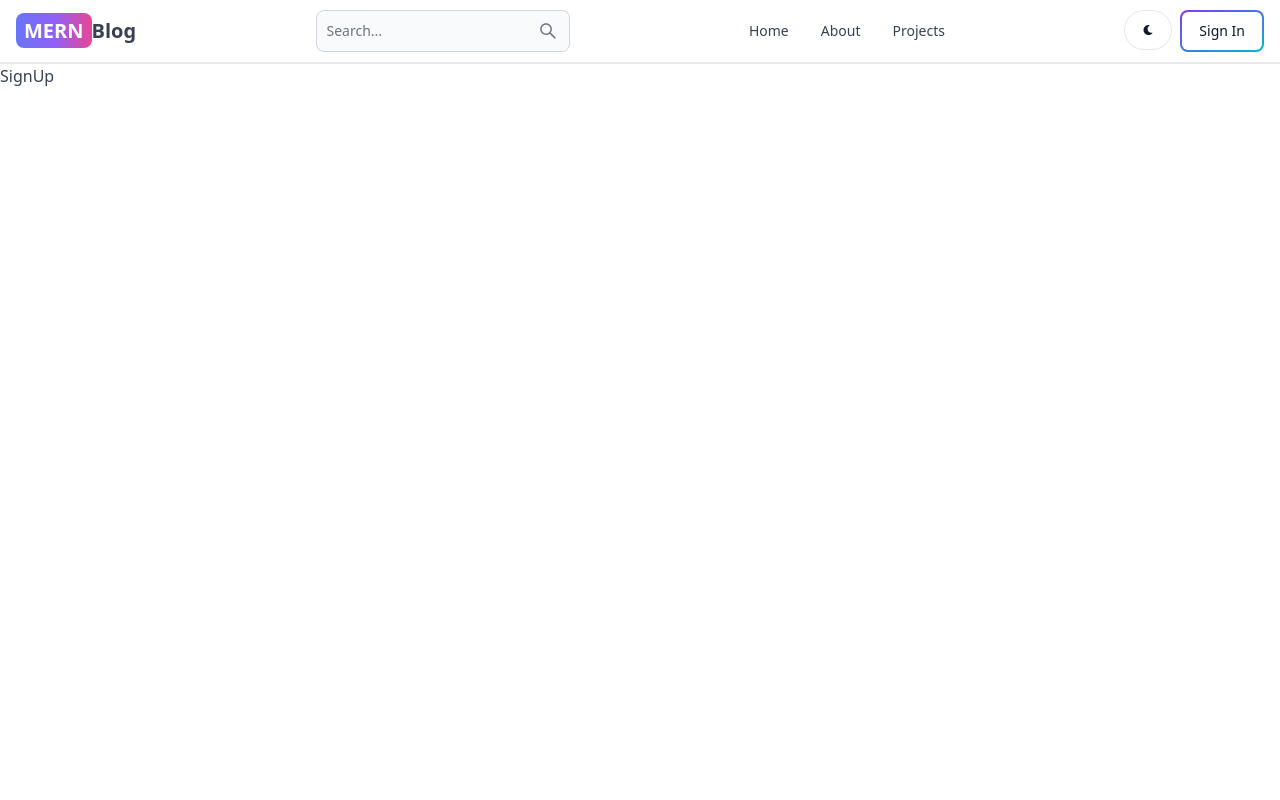
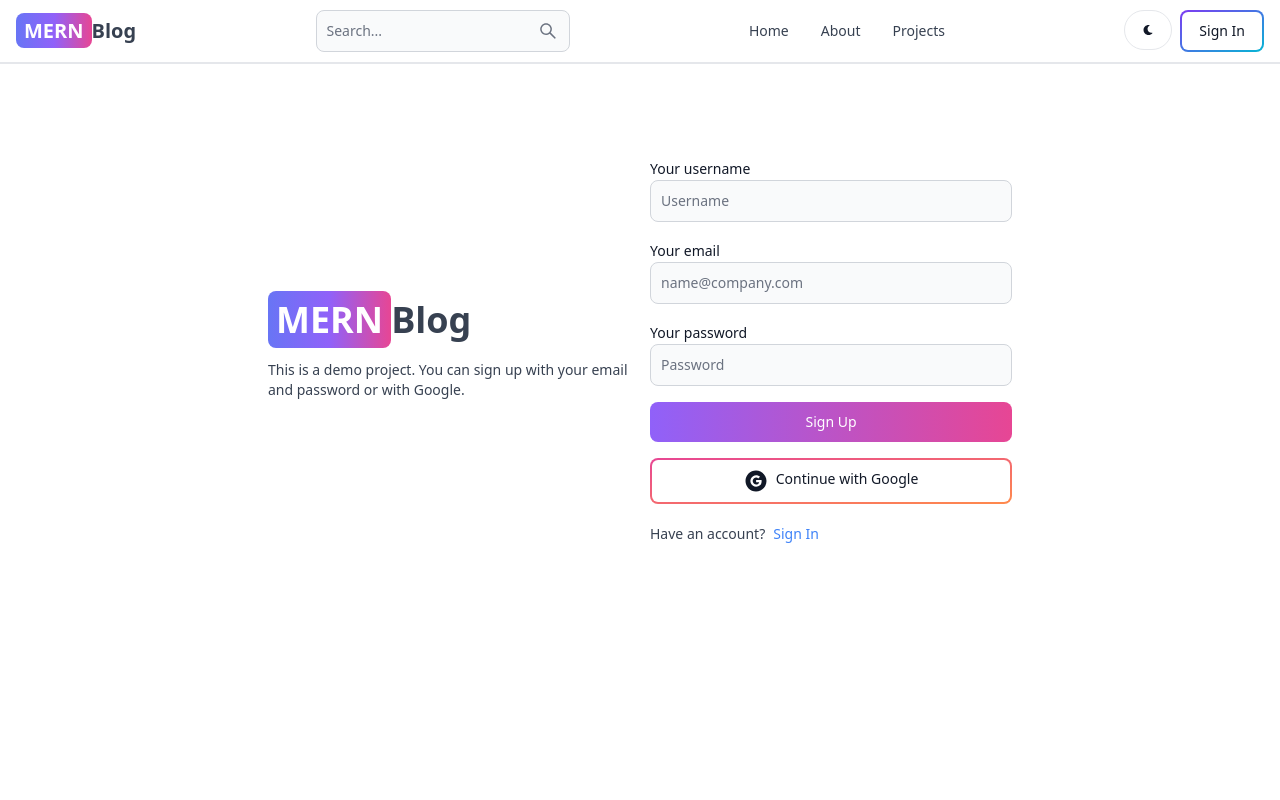
Before and after one commit to marco-soria/mern-blog-js, a React (Vite) app in the folder client/: page /sign-up in a window 1280 px wide. Shown: the top 800 px of the page. Built offline with nearby package versions, Linux system fonts and the light colour scheme; no server answers.

Commit message:
added firebase config, client proxy and SignUp page

```diff
--- a/client/src/App.jsx
+++ b/client/src/App.jsx
@@ -6,9 +6,9 @@
 import  { Projects } from './pages/Projects';
 import { SignUp } from './pages/SignUp';
 import { Header } from './components/Header';
-// import { Footer } from './components/Footer';
-// import { PrivateRoute } from './components/PrivateRoute';
-// import { OnlyAdminPrivateRoute } from './components/OnlyAdminPrivateRoute';
+import { Footer } from './components/Footer';
+import { PrivateRoute } from './components/PrivateRoute';
+import { OnlyAdminPrivateRoute } from './components/OnlyAdminPrivateRoute';
 import { CreatePost } from './pages/CreatePost';
 import { UpdatePost  } from './pages/UpdatePost';
 import { PostPage } from './pages/PostPage';
@@ -26,18 +26,18 @@
         <Route path='/sign-in' element={<SignIn />} />
         <Route path='/sign-up' element={<SignUp />} />
         <Route path='/search' element={<Search />} />
-        {/* <Route element={<PrivateRoute />}> */}
+        <Route element={<PrivateRoute />}>
           <Route path='/dashboard' element={<Dashboard />} />
-        {/* </Route> */}
-        {/* <Route element={<OnlyAdminPrivateRoute />}> */}
+        </Route>
+        <Route element={<OnlyAdminPrivateRoute />}>
           <Route path='/create-post' element={<CreatePost />} />
           <Route path='/update-post/:postId' element={<UpdatePost />} />
-        {/* </Route> */}
+        </Route>
 
         <Route path='/projects' element={<Projects />} />
         <Route path='/post/:postSlug' element={<PostPage />} />
       </Routes>
-      {/* <Footer /> */}
+      <Footer />
     </BrowserRouter>
   );
 }
--- a/client/src/components/OAuth.jsx
+++ b/client/src/components/OAuth.jsx
@@ -1,7 +1,42 @@
-import React from 'react'
+import { Button } from 'flowbite-react';
+import { AiFillGoogleCircle } from 'react-icons/ai';
+import { GoogleAuthProvider, signInWithPopup, getAuth } from 'firebase/auth';
+import { app } from '../firebase';
+import { useDispatch } from 'react-redux';
+import { signInSuccess } from '../redux/user/userSlice';
+import { useNavigate } from 'react-router-dom';
 
 export const OAuth = () => {
+    const auth = getAuth(app)
+    const dispatch = useDispatch()
+    const navigate = useNavigate()
+    const handleGoogleClick = async () =>{
+        const provider = new GoogleAuthProvider()
+        provider.setCustomParameters({ prompt: 'select_account' })
+        try {
+            const resultsFromGoogle = await signInWithPopup(auth, provider)
+            const res = await fetch('/api/auth/google', {
+                method: 'POST',
+                headers: { 'Content-Type': 'application/json' },
+                body: JSON.stringify({
+                    name: resultsFromGoogle.user.displayName,
+                    email: resultsFromGoogle.user.email,
+                    googlePhotoUrl: resultsFromGoogle.user.photoURL,
+                }),
+                })
+            const data = await res.json()
+            if (res.ok){
+                dispatch(signInSuccess(data))
+                navigate('/')
+            }
+        } catch (error) {
+            console.log(error);
+        }
+    }
   return (
-    <div>OAuth</div>
+    <Button type='button' gradientDuoTone='pinkToOrange' outline onClick={handleGoogleClick}>
+        <AiFillGoogleCircle className='w-6 h-6 mr-2'/>
+        Continue with Google
+    </Button>
   )
 }
--- a/client/src/firebase.js
+++ b/client/src/firebase.js
@@ -0,0 +1,17 @@
+// Import the functions you need from the SDKs you need
+import { initializeApp } from "firebase/app";
+// TODO: Add SDKs for Firebase products that you want to use
+// https://firebase.google.com/docs/web/setup#available-libraries
+
+// Your web app's Firebase configuration
+const firebaseConfig = {
+  apiKey: import.meta.env.VITE_FIREBASE_API_KEY,
+  authDomain: "mern-blog-js.firebaseapp.com",
+  projectId: "mern-blog-js",
+  storageBucket: "mern-blog-js.appspot.com",
+  messagingSenderId: "505997328380",
+  appId: "1:505997328380:web:e656f31eaaba3f758c3c79"
+};
+
+// Initialize Firebase
+export const app = initializeApp(firebaseConfig);
--- a/client/src/pages/SignUp.jsx
+++ b/client/src/pages/SignUp.jsx
@@ -1,7 +1,118 @@
-import React from 'react'
+import { Alert, Button, Label, Spinner, TextInput } from 'flowbite-react';
+import { useState } from 'react';
+import { Link, useNavigate } from 'react-router-dom';
+import { OAuth } from '../components/OAuth';
 
 export const SignUp = () => {
+  const [formData, setFormData] = useState({});
+  const [errorMessage, setErrorMessage] = useState(null);
+  const [loading, setLoading] = useState(false);
+  const navigate = useNavigate();
+  const handleChange = (e) => {
+    setFormData({ ...formData, [e.target.id]: e.target.value.trim() });
+  };
+  const handleSubmit = async (e) => {
+    e.preventDefault();
+    if (!formData.username || !formData.email || !formData.password) {
+      return setErrorMessage('Please fill out all fields.');
+    }
+    try {
+      setLoading(true);
+      setErrorMessage(null);
+      const res = await fetch('/api/auth/signup', {
+        method: 'POST',
+        headers: { 'Content-Type': 'application/json' },
+        body: JSON.stringify(formData),
+      });
+      const data = await res.json();
+      if (data.success === false) {
+        return setErrorMessage(data.message);
+      }
+      setLoading(false);
+      if(res.ok) {
+        navigate('/sign-in');
+      }
+    } catch (error) {
+      setErrorMessage(error.message);
+      setLoading(false);
+    }
+  };
   return (
-    <div>SignUp</div>
-  )
+    <div className='min-h-screen mt-20'>
+      <div className='flex p-3 max-w-3xl mx-auto flex-col md:flex-row md:items-center gap-5'>
+        {/* left */}
+        <div className='flex-1'>
+          <Link to='/' className='font-bold dark:text-white text-4xl'>
+            <span className='px-2 py-1 bg-gradient-to-r from-indigo-500 via-purple-500 to-pink-500 rounded-lg text-white'>
+              MERN
+            </span>
+            Blog
+          </Link>
+          <p className='text-sm mt-5'>
+            This is a demo project. You can sign up with your email and password
+            or with Google.
+          </p>
+        </div>
+        {/* right */}
+
+        <div className='flex-1'>
+          <form className='flex flex-col gap-4' onSubmit={handleSubmit}>
+            <div>
+              <Label value='Your username' />
+              <TextInput
+                type='text'
+                placeholder='Username'
+                id='username'
+                onChange={handleChange}
+              />
+            </div>
+            <div>
+              <Label value='Your email' />
+              <TextInput
+                type='email'
+                placeholder='name@company.com'
+                id='email'
+                onChange={handleChange}
+              />
+            </div>
+            <div>
+              <Label value='Your password' />
+              <TextInput
+                type='password'
+                placeholder='Password'
+                id='password'
+                onChange={handleChange}
+              />
+            </div>
+            <Button
+              gradientDuoTone='purpleToPink'
+              type='submit'
+              disabled={loading}
+            >
+              {loading ? (
+                <>
+                  <Spinner size='sm' />
+                  <span className='pl-3'>Loading...</span>
+                </>
+              ) : (
+                'Sign Up'
+              )}
+            </Button>
+            <OAuth />
+          </form>
+          <div className='flex gap-2 text-sm mt-5'>
+            <span>Have an account?</span>
+            <Link to='/sign-in' className='text-blue-500'>
+              Sign In
+            </Link>
+          </div>
+          {errorMessage && (
+            <Alert className='mt-5' color='failure'>
+              {errorMessage}
+            </Alert>
+          )}
+        </div>
+      </div>
+    </div>
+  );
 }
--- a/client/vite.config.js
+++ b/client/vite.config.js
@@ -3,5 +3,13 @@
 
 // https://vitejs.dev/config/
 export default defineConfig({
+  server: {
+    proxy: {
+      '/api': {
+        target: 'http://localhost:27017',
+        secure: false,
+      },
+    },
+  },
   plugins: [react()],
-})
+});
```
